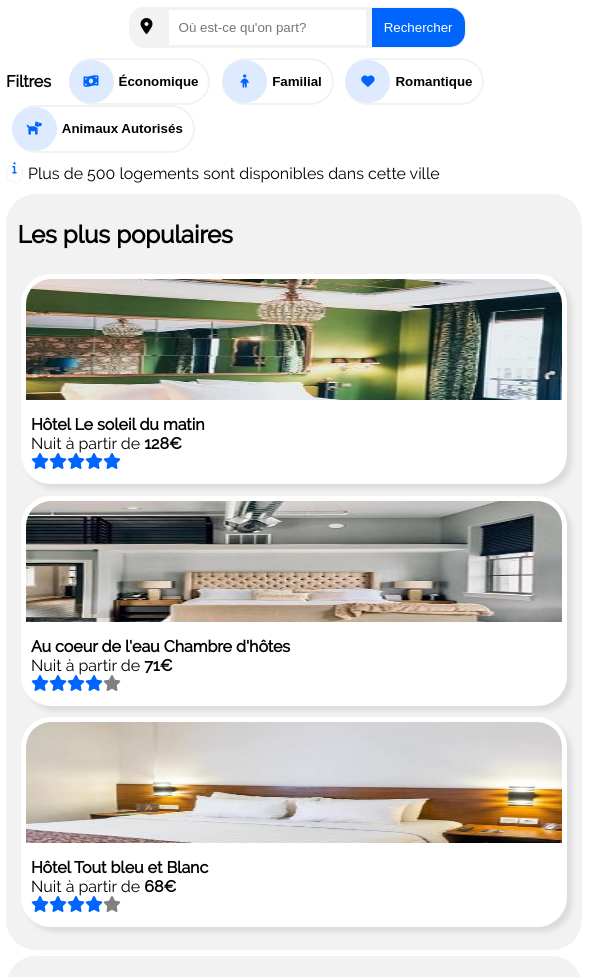
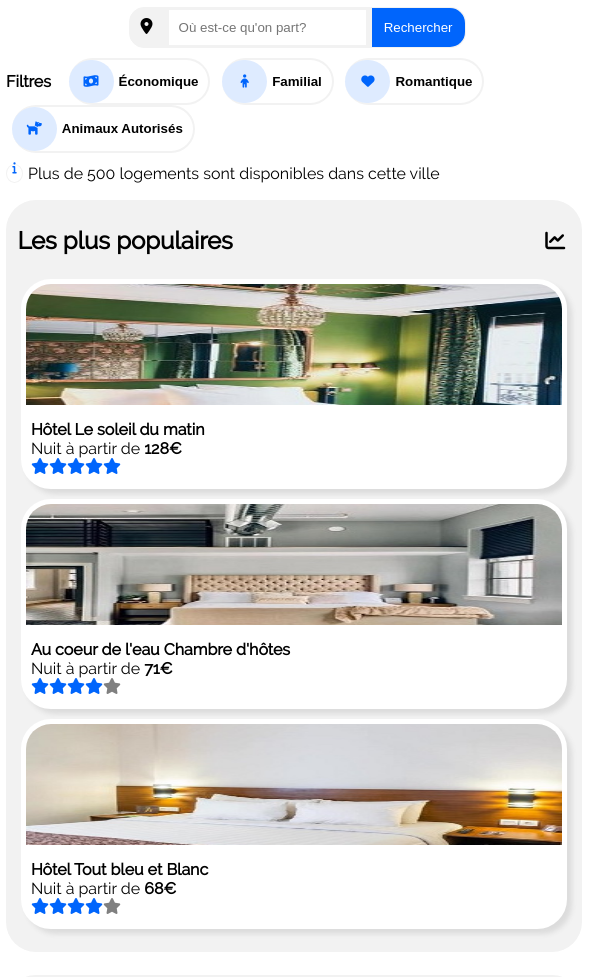
Before and after one commit to grobdl/DavidLebe_2_10112020, a plain HTML site: page index.html in a window 600 px wide. Shown: the part 213-1190 px from the top of the page. Drawn offline with Linux system fonts and the light colour scheme.

Commit message:
V1.05 Elargissement des marges entre articles et sections

```diff
--- a/index.html
+++ b/index.html
@@ -59,7 +59,9 @@
     <div id="content">
         <!-- Hébergements -->
         <section id="hebergement">
-            <h2>Hébergements à Marseille</h2>
+            <div class="section_head">
+                <h2>Hébergements à Marseille</h2>
+            </div>
             <article>
                 <a href="#">
                     <picture>
@@ -179,7 +181,9 @@
         </section>
         <!-- Les plus populaires -->
         <section id="fav">
-            <h2>Les plus populaires</h2>
+            <div class="section_head">
+                <h2>Les plus populaires</h2><i class="fas fa-chart-line fa-lg"></i>
+            </div>
             <article>
                 <a href="#">
                     <picture>
@@ -243,7 +247,9 @@
         </section>
         <!-- Activités -->
         <section id="activites">
-            <h2>Activités à Marseille</h2>
+            <div class="section_head">
+                <h2>Activités à Marseille</h2>
+            </div>
             <div id="act">
                 <article class="c_lg_60_40 act_full">
                     <a href="#">
--- a/style.css
+++ b/style.css
@@ -24,7 +24,6 @@ h1 {
 h2 {
 	font-size: 24px;
 	font-weight: 20px;
-	width: 98%;
 }
 
 h3 {
@@ -232,6 +231,14 @@ section {
 	margin: 1% 0% 0% 0%;
 }
 
+section .section_head {
+	width: 98%;
+	display: flex;
+	flex-flow: wrap;
+	justify-content: space-between;
+	align-items: center;
+}
+
 section button {
 	border-radius: 30px;
 	background: #f2f2f2;
@@ -240,6 +247,10 @@ section button {
 	font-weight: bold;
 	font-size: 16px;
 	padding: 15px 0px 0px 15px;
+}
+
+.section_head i {
+	padding: 1%;
 }
 
 /*Section Hébergement */
@@ -267,7 +278,7 @@ section button {
 }
 
 #fav article {
-	width: 95%;
+	width: 97%;
 }
 
 /*Section Activités */
@@ -302,8 +313,7 @@ article {
 	border-radius: 30px;
 	overflow: hidden;
 	position: relative;
-	margin-top: 1%;
-	margin-bottom: 2%;
+	margin: 1% 0% 2% 0%;
 }
 
 article img {
@@ -444,6 +454,14 @@ footer {
 		width: 19%;
 	}
 
+	/*Modification des proportions du contenu */
+	/*Global*/
+
+	section {
+		width: 98%;
+		margin: 2% 0% 2% 0%;
+	}
+
 	#hebergement,
 	#act {
 		width: 98%;
@@ -454,16 +472,11 @@ footer {
 		width: 47%;
 	}
 
-	#fav article {
-		margin: 5px 0px 5px 0px;
-	}
-
-	/*Modification des proportions du contenu */
 	/*Hébergement*/
-
 	/*Favoris*/
 
 	#fav article {
+		margin: 5px 0px 5px 0px;
 		flex-flow: wrap column;
 		height: 200px;
 	}
@@ -571,10 +584,11 @@ footer {
 
 	section {
 		width: 98%;
+		margin: 2% 0% 2% 0%;
 	}
 
 	#fav article {
-		margin: 1% 0% 1% 0%;
+		width: 95%;
 	}
 
 	#act {
```
